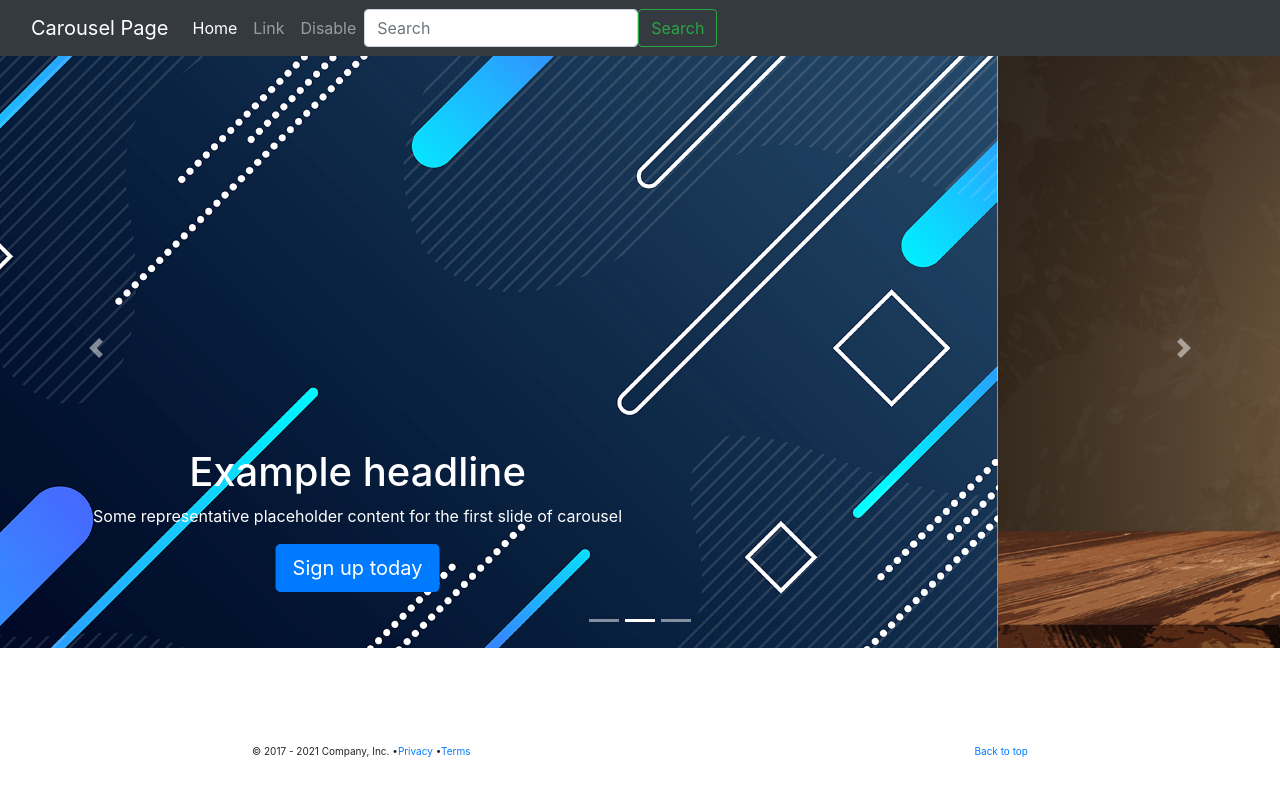
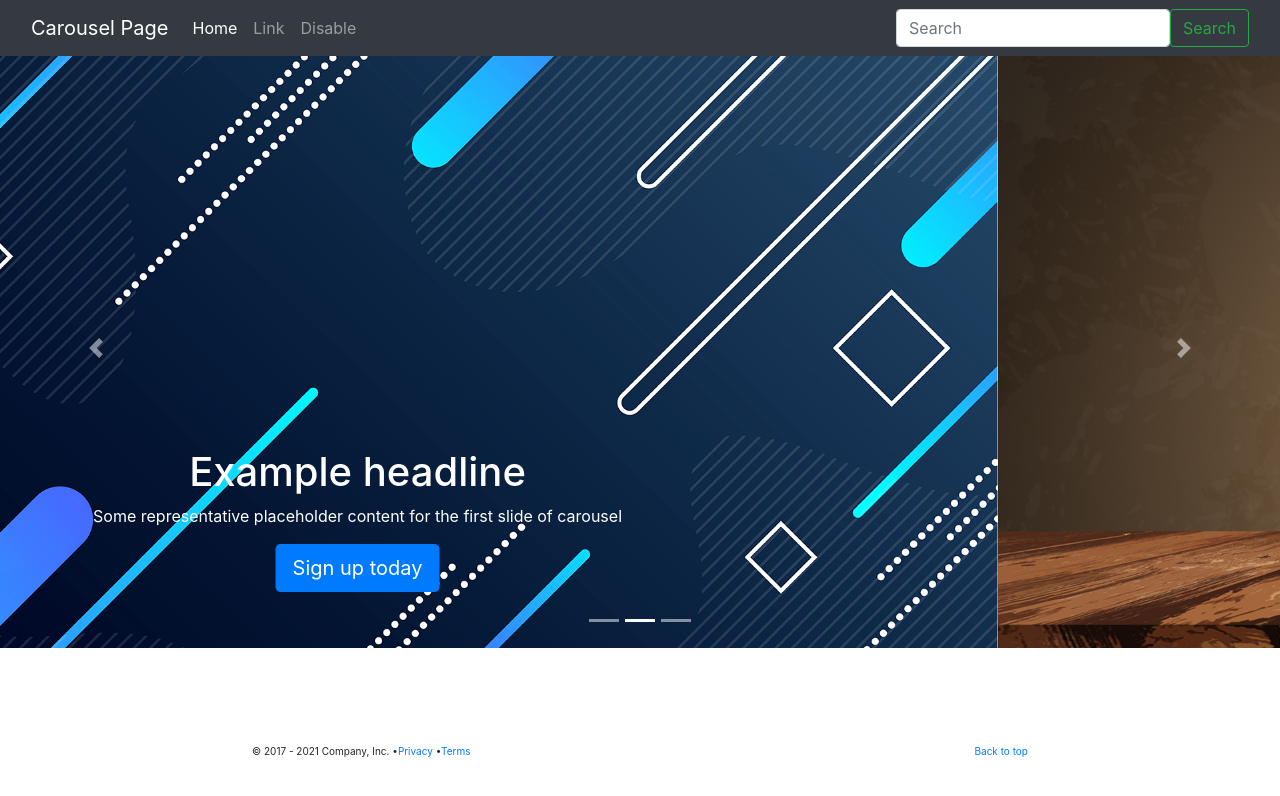
Before and after one commit to Tran321/lab18, a plain HTML site: page index.html in a window 1280 px wide. Drawn offline with nearby package versions, Linux system fonts and the light colour scheme.

Commit message:
Update index.html
End search input

```diff
--- a/index.html
+++ b/index.html
@@ -40,7 +40,7 @@
           >
             <span class="navbar-toggler-icon"></span>
           </button>
-          <div class="collapse navbar-collapse" id="navbarCollapse">
+          <div class="collapse navbar-collapse justify-content-between" id="navbarCollapse">
             <ul class="navbar-nav me-auto mb-2 mb-md-0">
               <li class="nav-item">
                 <a class="nav-link active" aria-current="page" href="#">Home</a>
```
